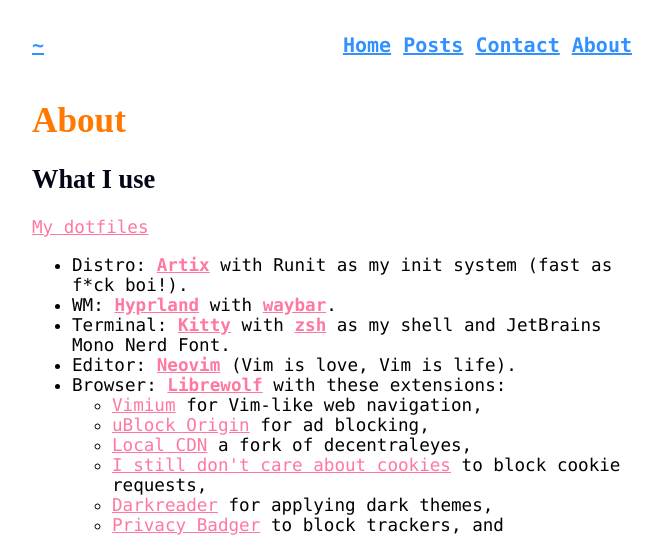
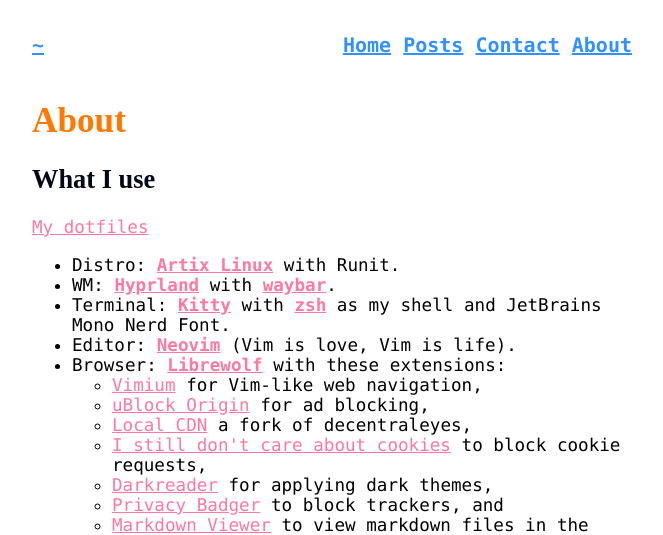
Before and after one commit to boyohboyamibored/website, a Flask app: page /about in a window 1280 px wide. Shown: the top 535 px of the page, without its empty margins (308-971 px from the left). Run offline with Flask 3, Linux system fonts and the light colour scheme.

Commit message:
squash! Website styling

```diff
--- a/templates/about.html
+++ b/templates/about.html
@@ -5,7 +5,7 @@
 <h2>What I use</h2>
 <p><a href="https://www.github.com/boyohboyamibored/dotfiles.git" target="_blank">My dotfiles</a></p>
 <ul>
-    <li>Distro: <a href="https://www.artixlinux.org" target="_blank"><b>Artix</b></a> with Runit as my init system (fast as f*ck boi!).</li>
+    <li>Distro: <a href="https://www.artixlinux.org" target="_blank"><b>Artix Linux</b></a> with Runit.</li>
     <li>WM: <a href="https://www.hyprland.org" target="_blank"><b>Hyprland</b></a> with <a href="https://github.com/Alexays/Waybar" target="_blank"><b>waybar</b></a>.</li>
     <li>Terminal: <a href="https://sw.kovidgoyal.net/kitty" target="_blank"><b>Kitty</b></a> with <a href="https://zsh.sourceforge.io/" target="_blank"><b>zsh</b></a> as my shell and JetBrains Mono Nerd Font.</li>
     <li>Editor: <a href="https://www.neovim.io" target="_blank"><b>Neovim</b></a> (Vim is love, Vim is life).</li>
```
